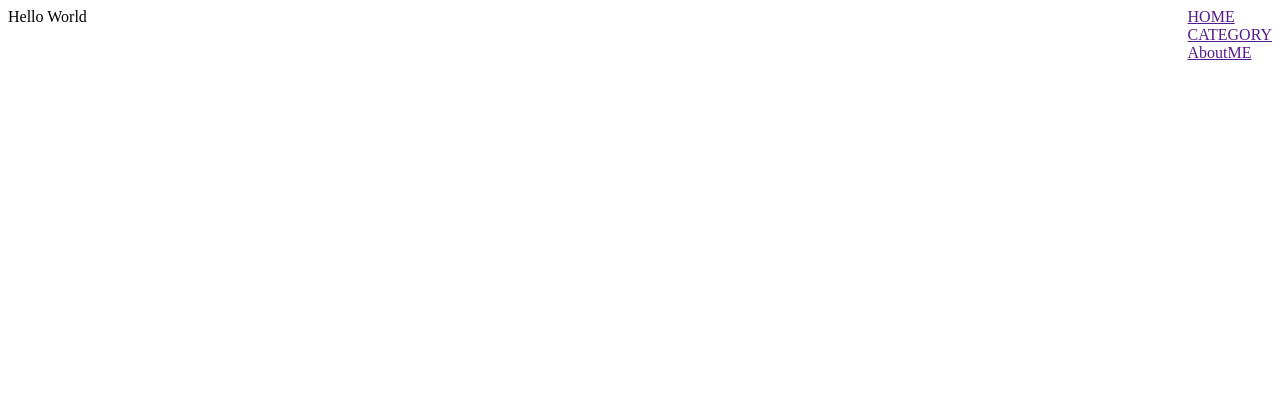
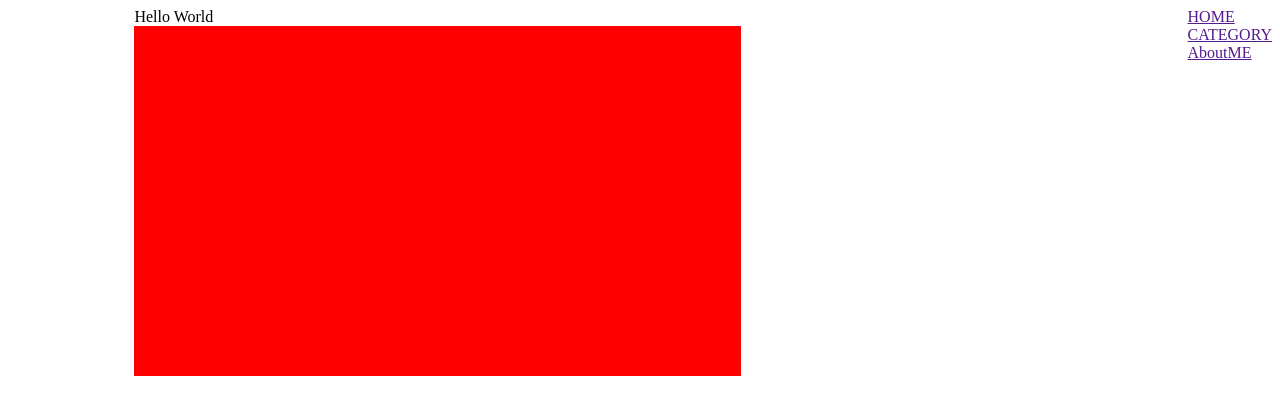
Before and after one commit to thanawatgulati/thanawat-blog, a Next.js app: page / in a window 1280 px wide. Shown: the top 414 px of the page. Built offline with nearby package versions, Linux system fonts and the light colour scheme.

Commit message:
😔 BannerLeft

```diff
--- a/components/BannerLeft.tsx
+++ b/components/BannerLeft.tsx
@@ -1,7 +1,7 @@
 import React, { ReactElement } from "react";
-
+import styles from "../styles/bannerLeft.module.css";
 interface Props {}
 
 export default function BannerLeft({}: Props): ReactElement {
-  return <div></div>;
+  return <div className={styles.bannerLeft}></div>;
 }
--- a/pages/_app.tsx
+++ b/pages/_app.tsx
@@ -5,7 +5,9 @@ export default function ({ Component, pageProps }: AppProps) {
   return (
     <div>
       <Navbar />
-      <Component {...pageProps} />
+      <div style={{ width: "80%", margin: "auto" }}>
+        <Component {...pageProps} />
+      </div>
     </div>
   );
 }
--- a/pages/index.tsx
+++ b/pages/index.tsx
@@ -1,7 +1,13 @@
 import React, { ReactElement } from "react";
+import BannerLeft from "../components/BannerLeft";
 
 interface Props {}
 
 export default function index({}: Props): ReactElement {
-  return <div>Hello World</div>;
+  return (
+    <div>
+      Hello World
+      <BannerLeft />
+    </div>
+  );
 }
--- /dev/null
+++ b/styles/bannerLeft.module.css
@@ -0,0 +1,5 @@
+.bannerLeft {
+  width: 60%;
+  background-color: red;
+  height: 350px;
+}
```
